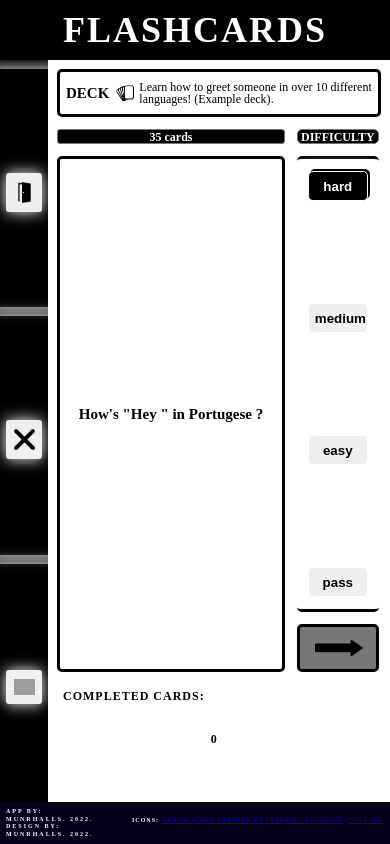
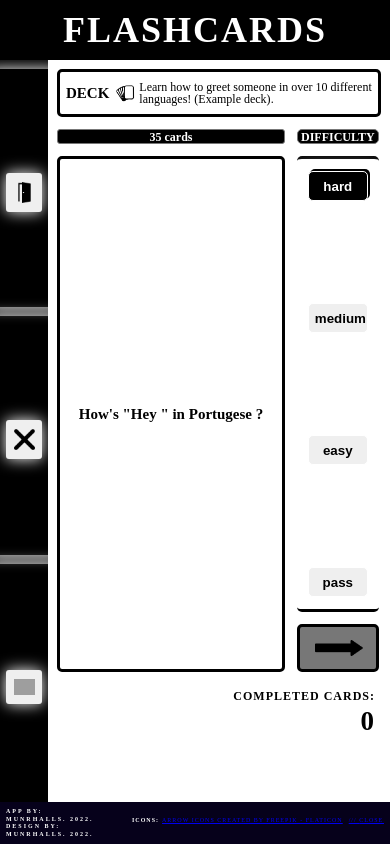
Before and after one commit to munrhalls/Oxus-Flashcards, a React (Create React App) app: page / in a window 390 px wide. Both pictures are taken after a click on the button "Open deck". Built offline with nearby package versions, Linux system fonts and the light colour scheme; grey boxes are pictures that could not be loaded.

Commit message:
improve mock

```diff
--- a/src/Flashcards/CompletedFlashcards.js
+++ b/src/Flashcards/CompletedFlashcards.js
@@ -60,7 +60,9 @@ export const CompletedFlashcards = ({ completedFlashcards }) => {
         {heapEffect}
       </div>
       <h3 className="CompletedFlashcards__title">
-        COMPLETED CARDS:
+        <span className="CompletedFlashcards__title__text">
+          COMPLETED CARDS:
+        </span>
         <span className="CompletedFlashcards__title__number">
           {completedFlashcards.length}
         </span>
--- a/src/Flashcards/MobileCompletedFlashcards.css
+++ b/src/Flashcards/MobileCompletedFlashcards.css
@@ -3,9 +3,21 @@
     .CompletedFlashcards {
             min-height: 5rem;
             flex: 1;
+        }
+    .CompletedFlashcards__title {
         display: flex;
+        justify-content: center;
+        flex-direction: column;
+        align-items: flex-end;
     }
-
+    .CompletedFlashcards__title__text {
+        font-weight: bold;
+    }
+    .CompletedFlashcards__title__number {
+        margin-top: 0.5rem;
+        font-size: 2.25rem;
+        font-weight: bold;
+    }
     .CompletedFlashcards__heapFrame {
         left: 1rem;
         bottom: -.5rem;
@@ -25,4 +37,6 @@
     .CompletedFlashcards__frontCard__container {
         display: none;
     }
+
+
 }
```
Lines whose indentation alone changed are shown as unchanged.
